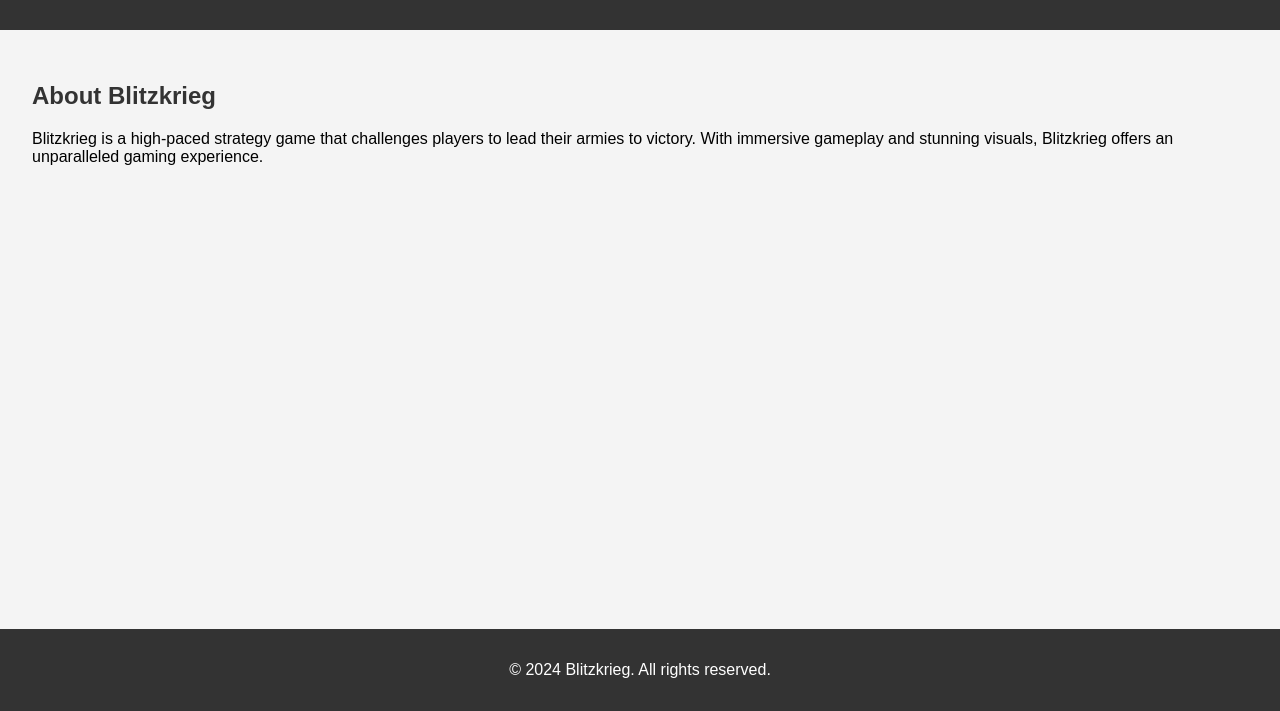
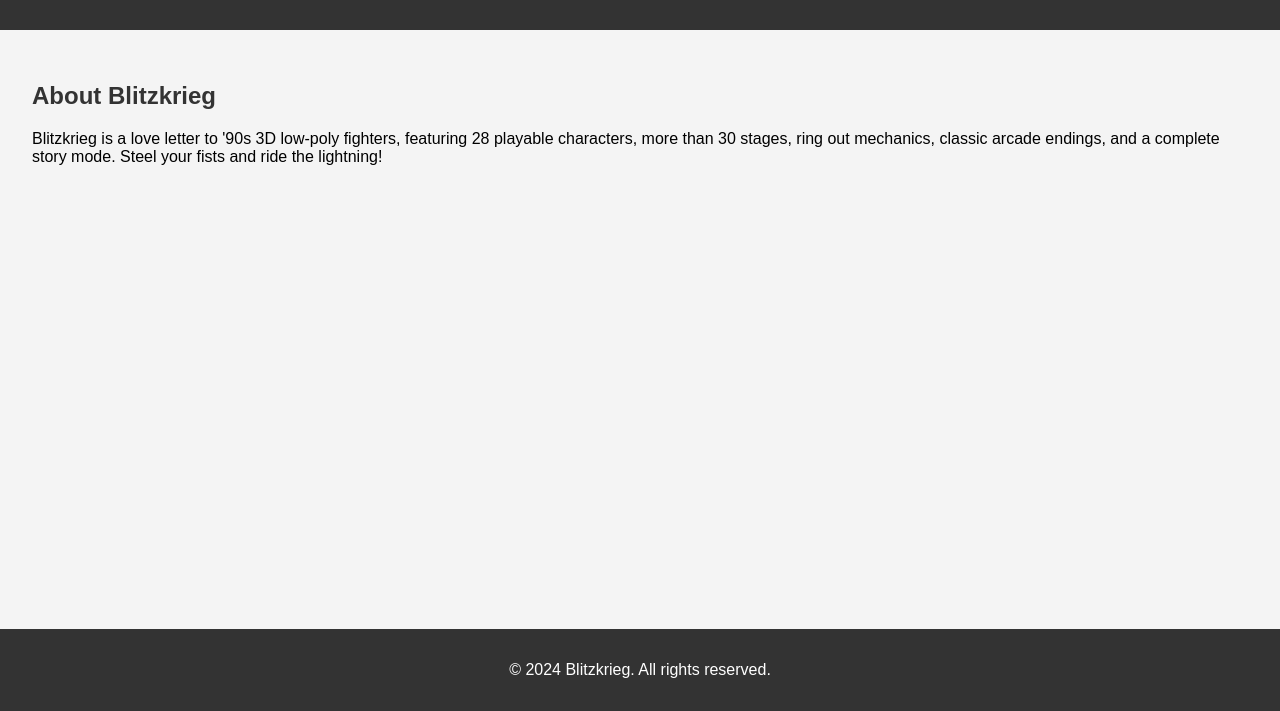
Before and after one commit to fabbe312/blitzkrieg.github.io, a plain HTML site: page about.html in a window 1280 px wide. Shown: the part 89-800 px from the top of the page. Drawn offline with Linux system fonts and the light colour scheme.

Commit message:
Update about.html

```diff
--- a/about.html
+++ b/about.html
@@ -21,7 +21,7 @@
     <main>
         <section class="about">
             <h2>About Blitzkrieg</h2>
-            <p>Blitzkrieg is a high-paced strategy game that challenges players to lead their armies to victory. With immersive gameplay and stunning visuals, Blitzkrieg offers an unparalleled gaming experience.</p>
+            <p>Blitzkrieg is a love letter to '90s 3D low-poly fighters, featuring 28 playable characters, more than 30 stages, ring out mechanics, classic arcade endings, and a complete story mode. Steel your fists and ride the lightning!</p>
         </section>
     </main>
     <footer>
```
